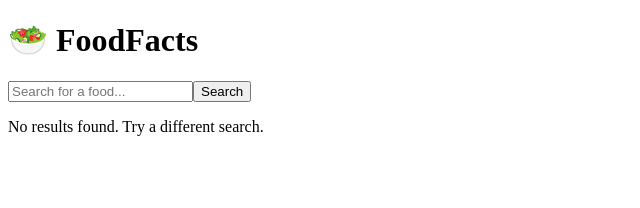
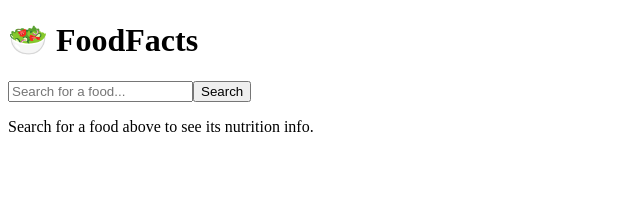
Before and after one commit to revanthbalams143-cell/foodfacts-app, a React (Vite) app: page / in a window 1280 px wide. Shown: the top 208 px of the page, without its empty margins (0-640 px from the left). Built offline with nearby package versions, Linux system fonts and the light colour scheme.

Commit message:
feat: add loading, empty, and no-results states

```diff
--- a/src/App.jsx
+++ b/src/App.jsx
@@ -6,12 +6,14 @@ import FoodList from './components/FoodList'
 function App() {
   const [results, setResults] = useState([])
   const [loading, setLoading] = useState(false)
+  const [hasSearched, setHasSearched] = useState(false)
 
   const handleSearch = async (query) => {
+    setHasSearched(true)
     setLoading(true)
 
     try {
-      const url = `https://world.openfoodfacts.org/cgi/search.pl?search_terms=${query}&json=1&page_size=10`
+      const url = `https://world.openfoodfacts.org/cgi/search.pl?search_terms=${encodeURIComponent(query)}&json=1&page_size=10`
       const response = await fetch(url)
       const data = await response.json()
       const filteredProducts = (data.products || []).filter(
@@ -20,6 +22,7 @@ function App() {
       setResults(filteredProducts)
     } catch (error) {
       console.error('Something went wrong:', error)
+      setResults([])
     } finally {
       setLoading(false)
     }
@@ -30,7 +33,8 @@ function App() {
       <h1>🥗 FoodFacts</h1>
       <SearchBar onSearch={handleSearch} />
       {loading && <p>Loading...</p>}
-      <FoodList products={results} />
+      {!loading && !hasSearched && <p>Search for a food above to see its nutrition info.</p>}
+      {!loading && hasSearched && <FoodList products={results} />}
     </div>
   )
 }
```
